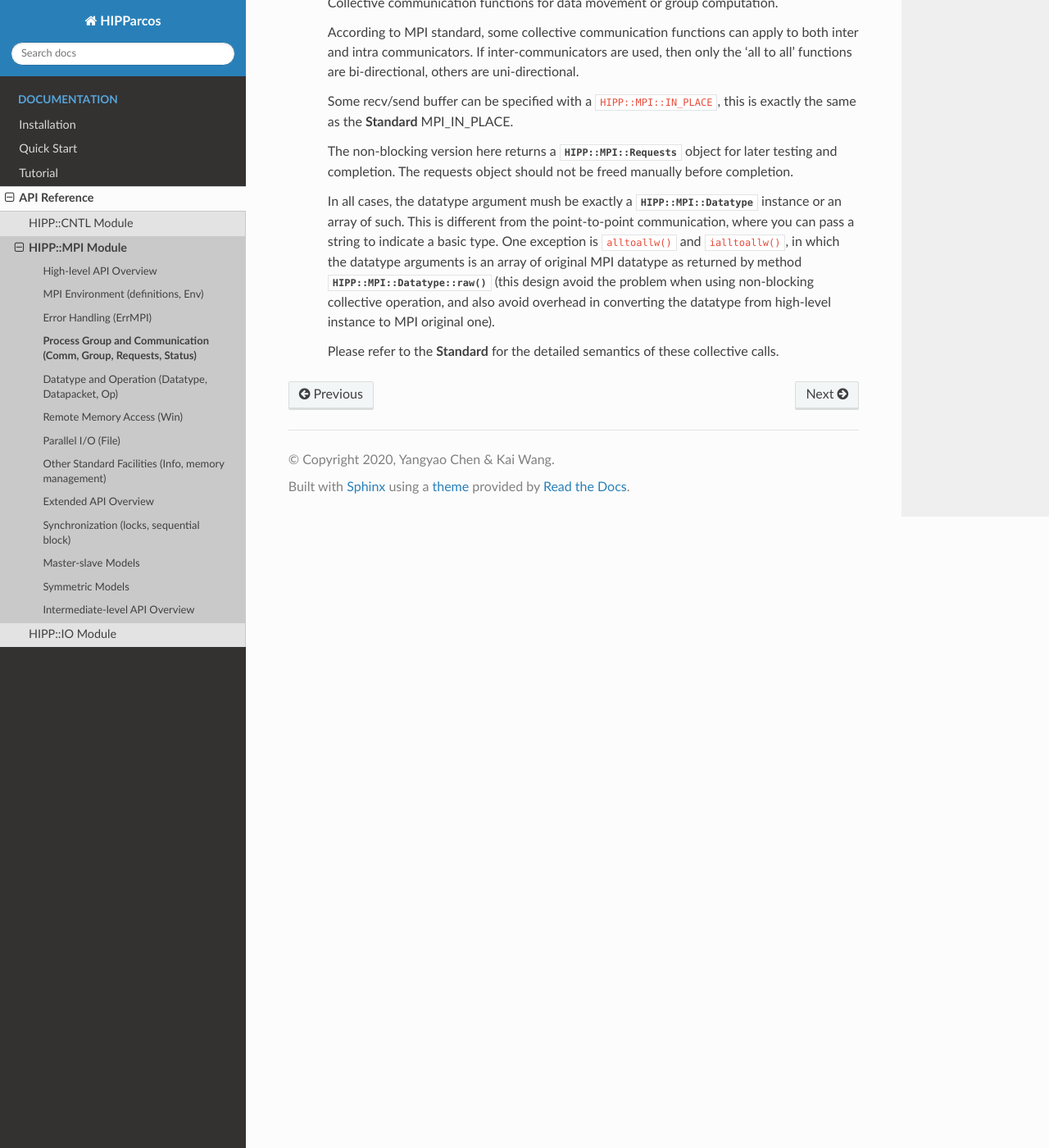
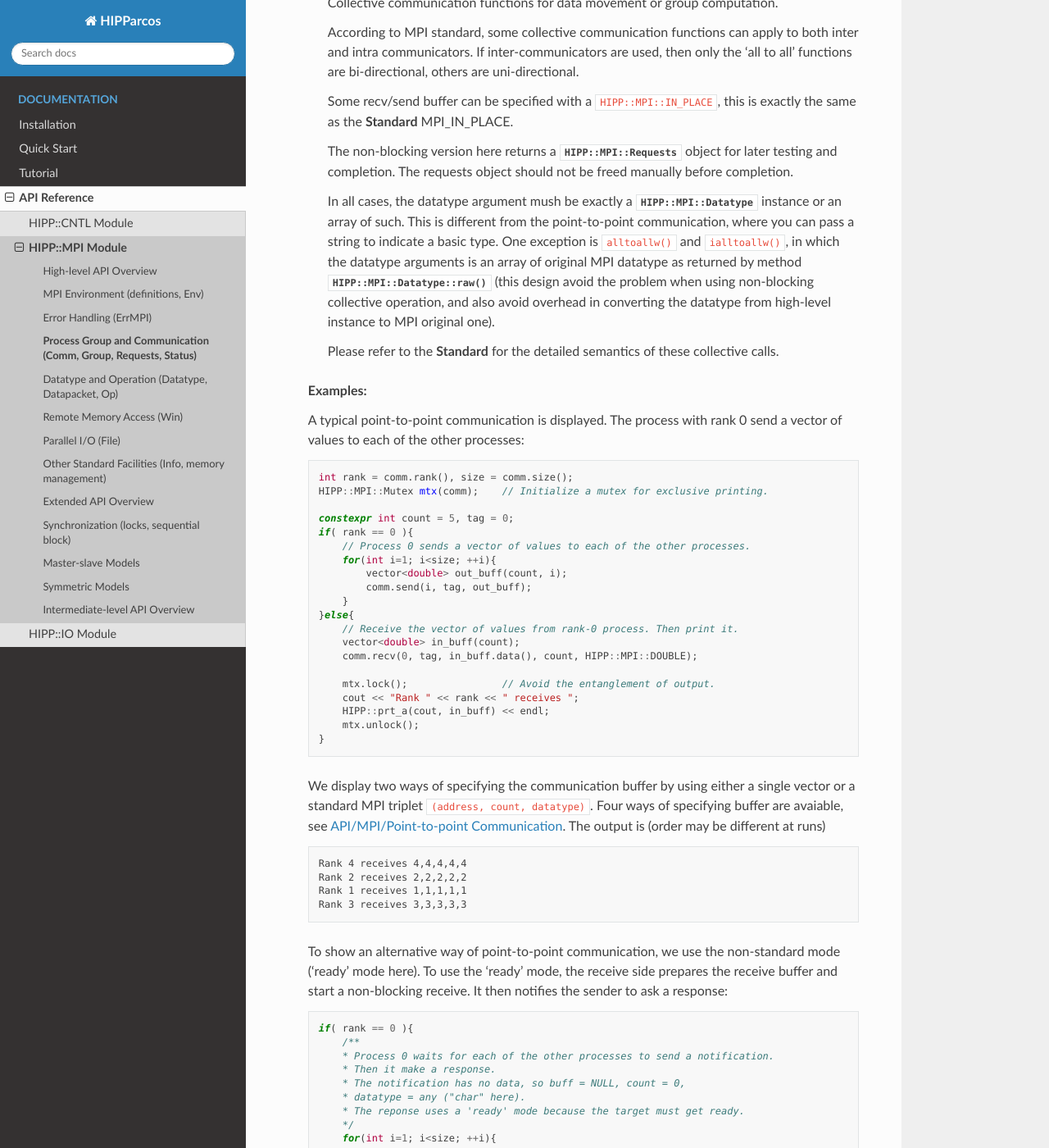
Before and after one commit to ChenYangyao/hipp, a Sphinx documentation site: the page built from docs/usage/api-ref/mpi/high-level/comm.rst, in a window 1280 px wide and 1400 px high, scrolled down 11935 px. Shown: the whole window at 82% size. Built offline with Sphinx 7.4.7 and the Read the Docs theme 2.0.0, drawn with Linux system fonts in a browser that asks for light colours; some of the changed text lies outside the part shown.

Commit message:
add sample for mpi p2p comm

```diff
--- a/docs/usage/api-ref/mpi/high-level/comm.rst
+++ b/docs/usage/api-ref/mpi/high-level/comm.rst
@@ -114,12 +114,12 @@ High-level API - Process Group and Communication
                 double b = 2.;
             };
 
-            keyval = HIPP::MPI::Comm::create_keyval<AttrT>(); // Create a key for attribute caching
+            keyval = HIPP::MPI::Comm::create_keyval<AttrT>(); // Create a key for attribute caching.
 
-            comm.set_attr(keyval, new AttrT);          // Set the attribute to communicator 'comm'
-            auto new_comm = comm.dup();                // At 'dup', new_comm get a copy of attribute
+            comm.set_attr(keyval, new AttrT);          // Set the attribute to communicator 'comm'.
+            auto new_comm = comm.dup();                // At 'dup', new_comm get a copy of attribute.
             AttrT *attr_val;
-            if( new_comm.get_attr(keyval, attr_val) )  // Now we print it
+            if( new_comm.get_attr(keyval, attr_val) )  // Now we print it.
                 cout << "a=" << attr_val->a << ", b=" << attr_val->b << endl;
 
             comm.del_attr(keyval);                     // Delete all attributes, and free the key.
@@ -131,6 +131,8 @@ High-level API - Process Group and Communication
         .. code-block:: text
 
             a=1, b=2
+
+
 
     .. function::   Comm split( int color, int key = 0 )const
                     Comm dup() const
@@ -202,7 +204,7 @@ High-level API - Process Group and Communication
             auto inter_comm = comm.split(rank==0).create_inter(local_leader,
                 comm, remote_leader, tag);
 
-            // Perform inter-collective-communication with the communicator
+            // Perform inter-collective-communication with the communicator.
             auto &dtype = HIPP::MPI::INT;
             if( rank == 0 ){
                 int out_buff = rank, count = 1, root=HIPP::MPI::ROOT;
@@ -251,6 +253,7 @@ High-level API - Process Group and Communication
 
             ``group()`` returns the (local) group of processes in the communicator. If this is an
             inter-communicator, ``remote_group()`` returns the remote group of procecess.
+
 
     .. _api-mpi-comm-virtual-topology:
 
@@ -373,8 +376,8 @@ High-level API - Process Group and Communication
             int disp = 0;
             {
                 int dest = (comm.rank()+1) % comm.size();
-                auto guard = win.fence_g();           // RMA synchronization call
-                win.put(dest, out_buff, disp);        // RMA PUT call
+                auto guard = win.fence_g();           // RMA synchronization call.
+                win.put(dest, out_buff, disp);        // RMA PUT call.
             }
             {
                 // Now, sequentially print the local data and those received from
@@ -590,3 +593,78 @@ High-level API - Process Group and Communication
         original one).
 
         Please refer to the **Standard** for the detailed semantics of these collective calls.
+
+    **Examples:**
+
+    A typical point-to-point communication is displayed. The process with rank 0 send
+    a vector of values to each of the other processes::
+
+        int rank = comm.rank(), size = comm.size();
+        HIPP::MPI::Mutex mtx(comm);    // Initialize a mutex for exclusive printing.
+
+        constexpr int count = 5, tag = 0;
+        if( rank == 0 ){
+            // Process 0 sends a vector of values to each of the other processes.
+            for(int i=1; i<size; ++i){
+                vector<double> out_buff(count, i);
+                comm.send(i, tag, out_buff);
+            }
+        }else{
+            // Receive the vector of values from rank-0 process. Then print it.
+            vector<double> in_buff(count);
+            comm.recv(0, tag, in_buff.data(), count, HIPP::MPI::DOUBLE);
+
+            mtx.lock();                // Avoid the entanglement of output.
+            cout << "Rank " << rank << " receives ";
+            HIPP::prt_a(cout, in_buff) << endl;
+            mtx.unlock();
+        }
+
+    We display two ways of specifying the communication buffer by using either
+    a single vector or a standard MPI triplet ``(address, count, datatype)``.
+    Four ways of specifying buffer are avaiable, see :ref:`API/MPI/Point-to-point Communication <api-mpi-comm-point-to-point>`.
+    The output is (order may be different at runs)
+
+    .. code-block:: text
+
+        Rank 4 receives 4,4,4,4,4
+        Rank 2 receives 2,2,2,2,2
+        Rank 1 receives 1,1,1,1,1
+        Rank 3 receives 3,3,3,3,3
+
+    To show an alternative way of point-to-point communication,
+    we use the non-standard mode ('ready' mode here). To use the 'ready' mode,
+    the receive side prepares the receive buffer and start a non-blocking
+    receive. It then notifies the sender to ask a response::
+
+        if( rank == 0 ){
+            /**
+            * Process 0 waits for each of the other processes to send a notification.
+            * Then it make a response.
+            * The notification has no data, so buff = NULL, count = 0,
+            * datatype = any ("char" here).
+            * The reponse uses a 'ready' mode because the target must get ready.
+            */
+            for(int i=1; i<size; ++i){
+                //
+                auto status = comm.recv(HIPP::MPI::ANY_SOURCE, tag, NULL, 0, "char");
+                vector<double> out_buff(count, i);
+                comm.rsend(status.source(), tag, out_buff);
+            }
+        }else{
+            /**
+            * Prepare a buffer 'in_buff' and start the non-blocking recv.
+            * Then, notify process 0 and wait for response.
+            */
+            vector<double> in_buff(count);
+            auto request = comm.irecv(0, tag, in_buff);
+            comm.send(0, tag, NULL, 0, "char");
+            request.wait();
+
+            mtx.lock();                 // Avoid the entanglement of output.
+            cout << "Rank " << rank << " receives ";
+            HIPP::prt_a(cout, in_buff) << endl;
+            mtx.unlock();
+        }
+
+    The output is similar to the previous example using standard send/recv.
--- a/docs/usage/api-ref/mpi/high-level/error.rst
+++ b/docs/usage/api-ref/mpi/high-level/error.rst
@@ -68,12 +68,12 @@ High-level API - Error Handling
     perform actions to recover. If the exception is too severe to be handled, just rethrow
     it or abort the whole program. The following code sample illustrates this process::
 
-        int *out_buff = nullptr;        // a must-fail operation, read from 0-address
+        int *out_buff = nullptr;        // A must-fail operation, read from 0-address.
         int dest = 1, tag = 0;
         try{
             comm.send(dest, tag, out_buff, 1, "int");
         }catch( HIPP::ErrAppMPI &e ){   // catch the exception
-            // Now you handle the error. Here we just print its content and rethrow it
+            // Now you handle the error. Here we just print its content and rethrow it.
             auto error_number = e.get_errno();
             HIPP::MPI::ErrMPI::print_err(
                 emFLPFB, "rank ", comm.rank(), ", out buff ", out_buff,
```
Also changed, not shown: docs/usage/api-ref/mpi/high-level/env.rst (+4 -4 lines).
